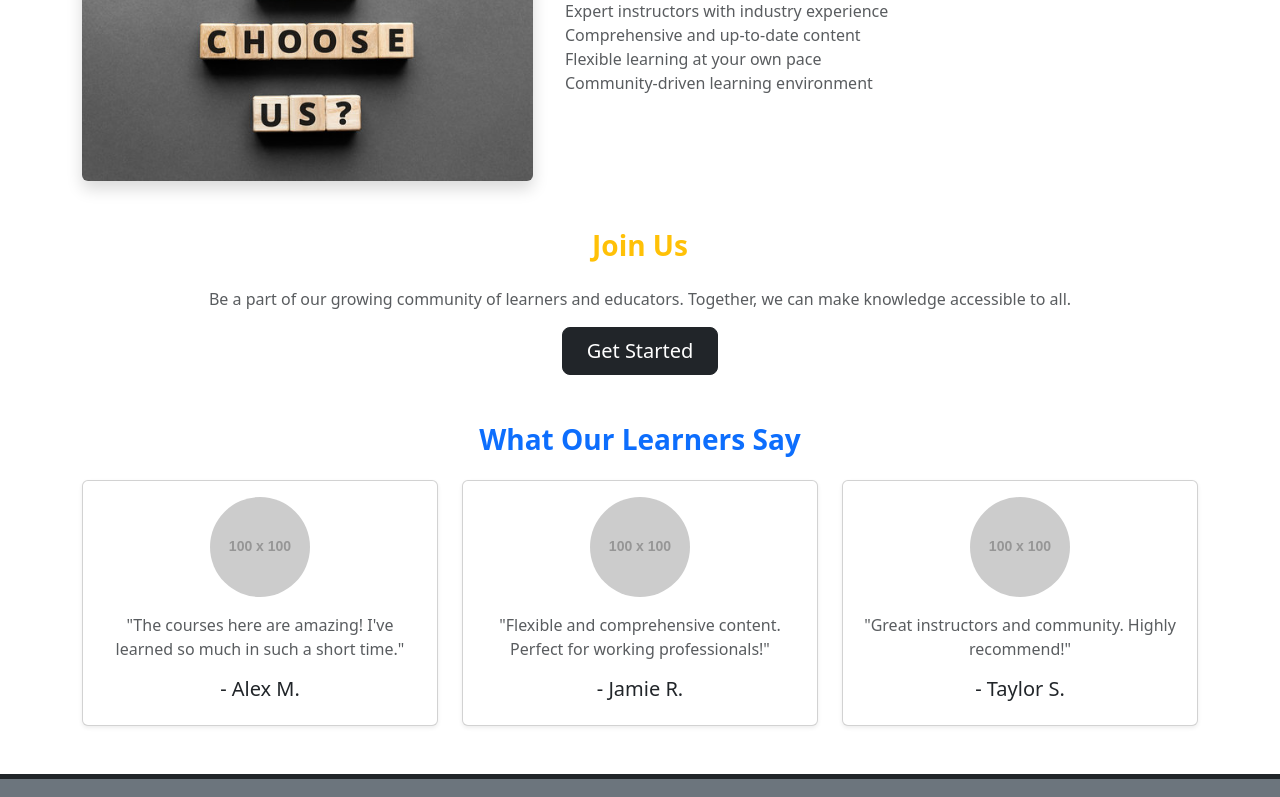
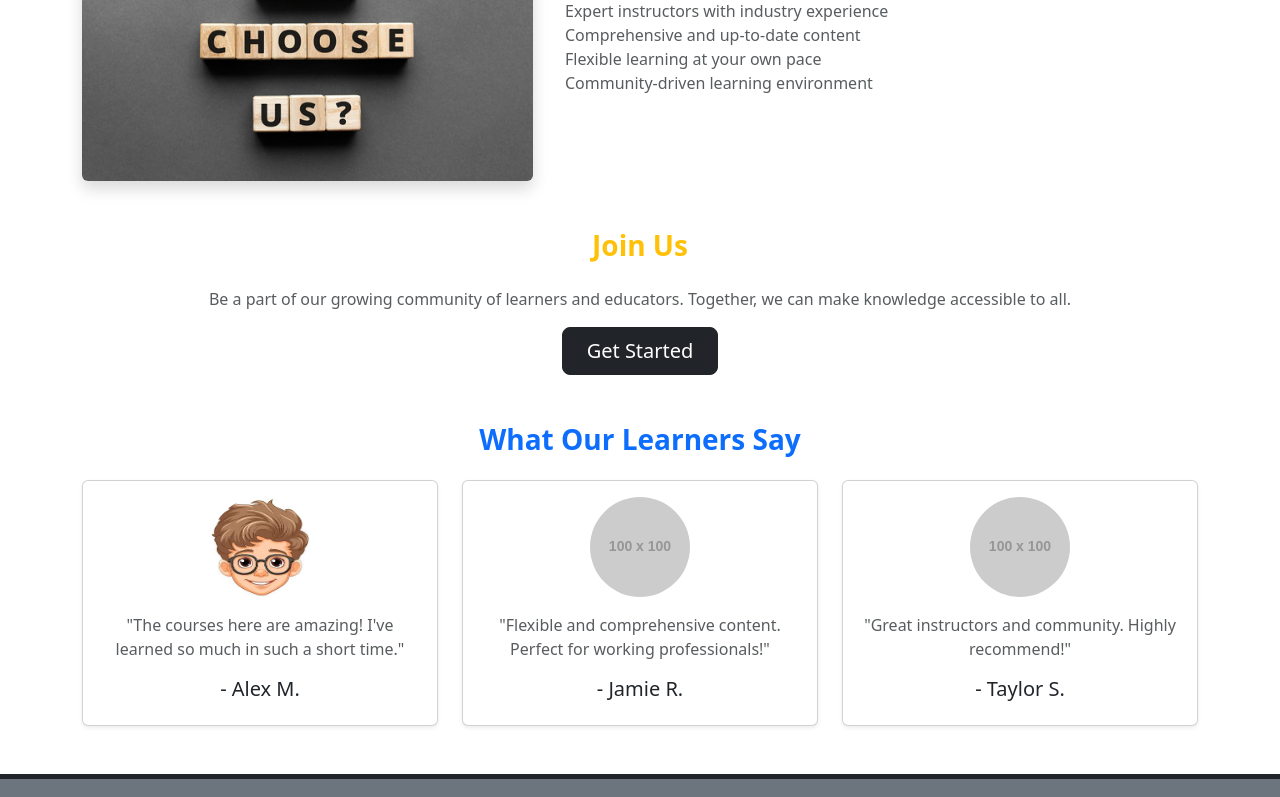
Before and after one commit to Ijaas-Fathi/Frontend, a React (Vite) app: page /about in a window 1280 px wide. Shown: the part 1006-1803 px from the top of the page. Built offline with nearby package versions, Linux system fonts and the light colour scheme.

Commit message:
Added images

```diff
--- a/src/Pages/About.jsx
+++ b/src/Pages/About.jsx
@@ -2,6 +2,7 @@ import React from 'react';
 import 'bootstrap/dist/css/bootstrap.min.css';
 import mission from '../assets/Images/mission.png';
 import choose from '../assets/Images/choose.png';
+import alex from '../assets/Images/alex.png';
 
 const About = () => (
   <div className="container py-5">
@@ -41,7 +42,8 @@ const About = () => (
       <div className="col-md-7 order-md-2">
         <h2 className="h3 mb-3 text-danger fw-bold">Why Choose Us?</h2>
         <ul className="list-unstyled text-muted">
-          <li><i className="bi bi-check-circle text-success me-2"></i> Expert instructors with industry experience</li>
+          <li>
+          <i className="bi bi-check-circle text-success me-2"></i> Expert instructors with industry experience</li>
           <li><i className="bi bi-check-circle text-success me-2"></i> Comprehensive and up-to-date content</li>
           <li><i className="bi bi-check-circle text-success me-2"></i> Flexible learning at your own pace</li>
           <li><i className="bi bi-check-circle text-success me-2"></i> Community-driven learning environment</li>
@@ -76,7 +78,7 @@ const About = () => (
         <div className="col-md-4">
           <div className="card shadow-sm">
             <img
-              src="https://via.placeholder.com/100"
+              src={alex}
               alt="User 1"
               className="card-img-top rounded-circle mx-auto mt-3"
               style={{ width: '100px', height: '100px' }}
--- a/src/assets/Images/Image.js
+++ b/src/assets/Images/Image.js
@@ -14,6 +14,7 @@ import graphic from './graphic';
 import digital from './digital';
 import yoga from './yoga';
 import strength from './strength';
+import alex from './alex';
 
 export const Images = {image1}
 export const Images1 = {image2}
@@ -31,3 +32,4 @@ export const graphic = {graphic}
 export const digital = {digital}
 export const yoga = {yoga}
 export const strength = {strength}
+export const alex = {alex}
```
Also changed, not shown: src/assets/Images/alex.png (added).
